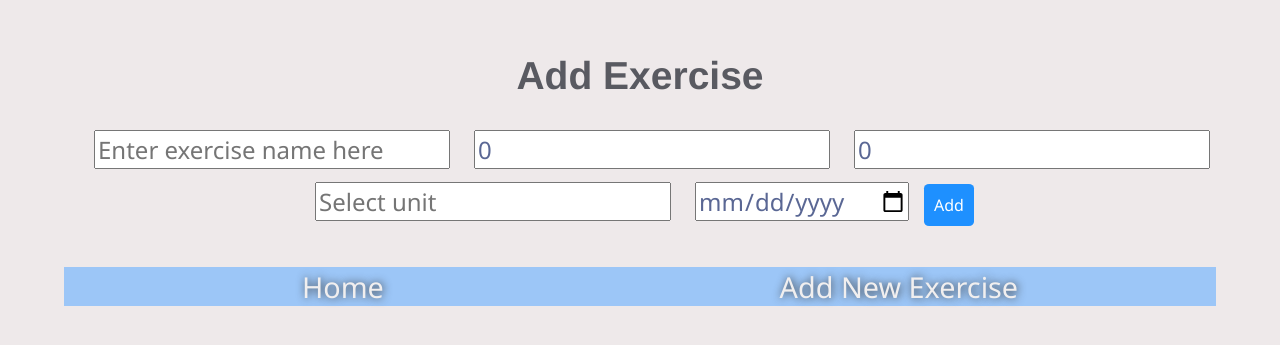
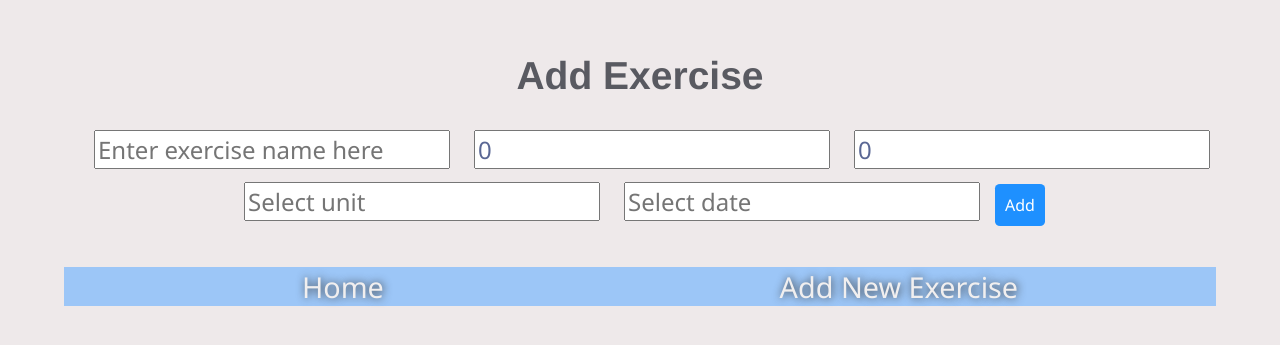
Before and after one commit to melissa-perez/peremeli_react, a React (Create React App) app: page /add-exercise in a window 1280 px wide. Shown: the part 287-632 px from the top of the page. Built offline with nearby package versions, Linux system fonts and the light colour scheme.

Commit message:
Work on finish UI

```diff
--- a/src/pages/CreatePage.js
+++ b/src/pages/CreatePage.js
@@ -57,7 +57,7 @@ export const CreatePage = () => {
         onChange={(e) => setUnit(e.target.value)}
       />
       <input
-        type="date"
+        type="text"
         placeholder="Select date"
         value={date}
         onChange={(e) => setDate(e.target.value)}
```
